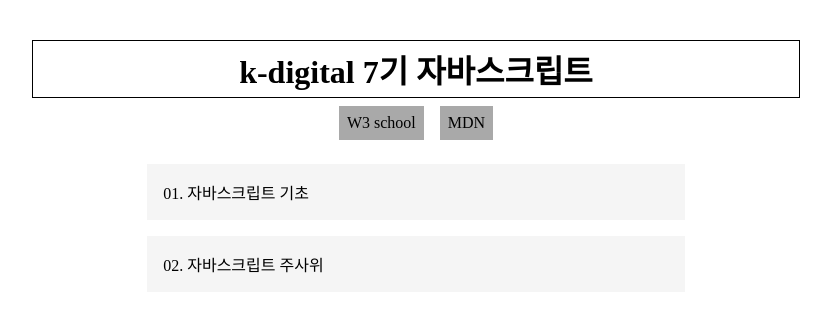
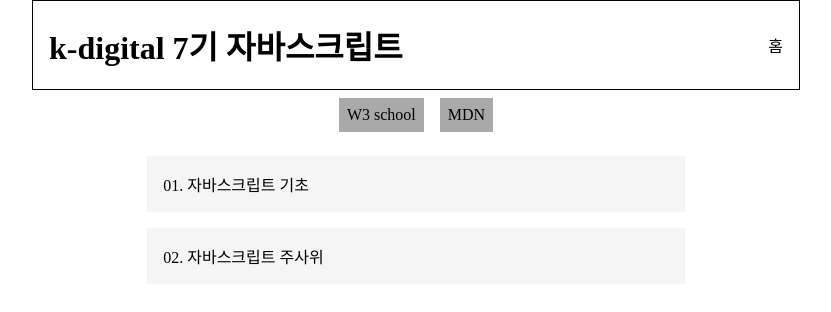
Before and after one commit to ThereIsNoAnswer/k7_js, a plain HTML site: page index.html in a window 1280 px wide. Shown: the whole page, without its empty margins (224-1055 px from the left). Drawn offline with Linux system fonts and the light colour scheme.

Commit message:
시맨틱태그적용

```diff
--- a/index.html
+++ b/index.html
@@ -9,19 +9,25 @@
 </head>
 
 <body>
-    <div>
-        <h1>k-digital 7기 자바스크립트</h1>
+    <main id="conatiner">
+        <header>
+            <h1>k-digital 7기 자바스크립트</h1>
+            <p>홈</p>
+        </header>
         <nav>
             <ul>
                 <li><a href="https://www.w3schools.com/" target="_blank">W3 school</a></li>
                 <li><a href="https://developer.mozilla.org/ko/docs/Web/HTML" target="_blank">MDN</a></li>
             </ul>
         </nav>
-        <ul>
-            <li>01. 자바스크립트 기초</li>
-            <li>02. 자바스크립트 주사위</li>
-        </ul>
-    </div>
+        <section>
+            <ul>
+                <li>01. 자바스크립트 기초</li>
+                <li>02. 자바스크립트 주사위</li>
+            </ul>
+        </section>
+
+    </main>
 </body>
 
 </html>
--- a/statics/css/style.css
+++ b/statics/css/style.css
@@ -13,18 +13,21 @@ a, a:link, a:visited{
     text-decoration: none;
 }
 
-div{
-    text-align: center;
-    margin:auto;
-    padding-top:5vh;
-    width: 60vw;
+#conatiner{
+    margin-left: 20%;
+    width: 60%;
+    height: 100vh;
 }
 
-div h1{
+header{
+    width: 100%;
+    height: 90px;
+
+    display: flex;
+    justify-content: space-between;
+    align-items: center;
     border: solid black 1px;
-    padding: 0.3rem;
-    margin: 0.5rem;
-    margin: auto;
+    padding: 1rem;
 }
 
 nav ul{
@@ -45,7 +48,7 @@ nav ul li:hover{
     background-color: lightslategray;
 }
 
-div> ul li{
+#conatiner section> ul li{
     padding : 1rem;
     width: 70%;
     margin: 1rem auto;
@@ -53,6 +56,6 @@ div> ul li{
     text-align: left;
 }
 
-div> ul li:hover{
+#conatiner section> ul li:hover{
     background-color: darkgrey;
 }
```
